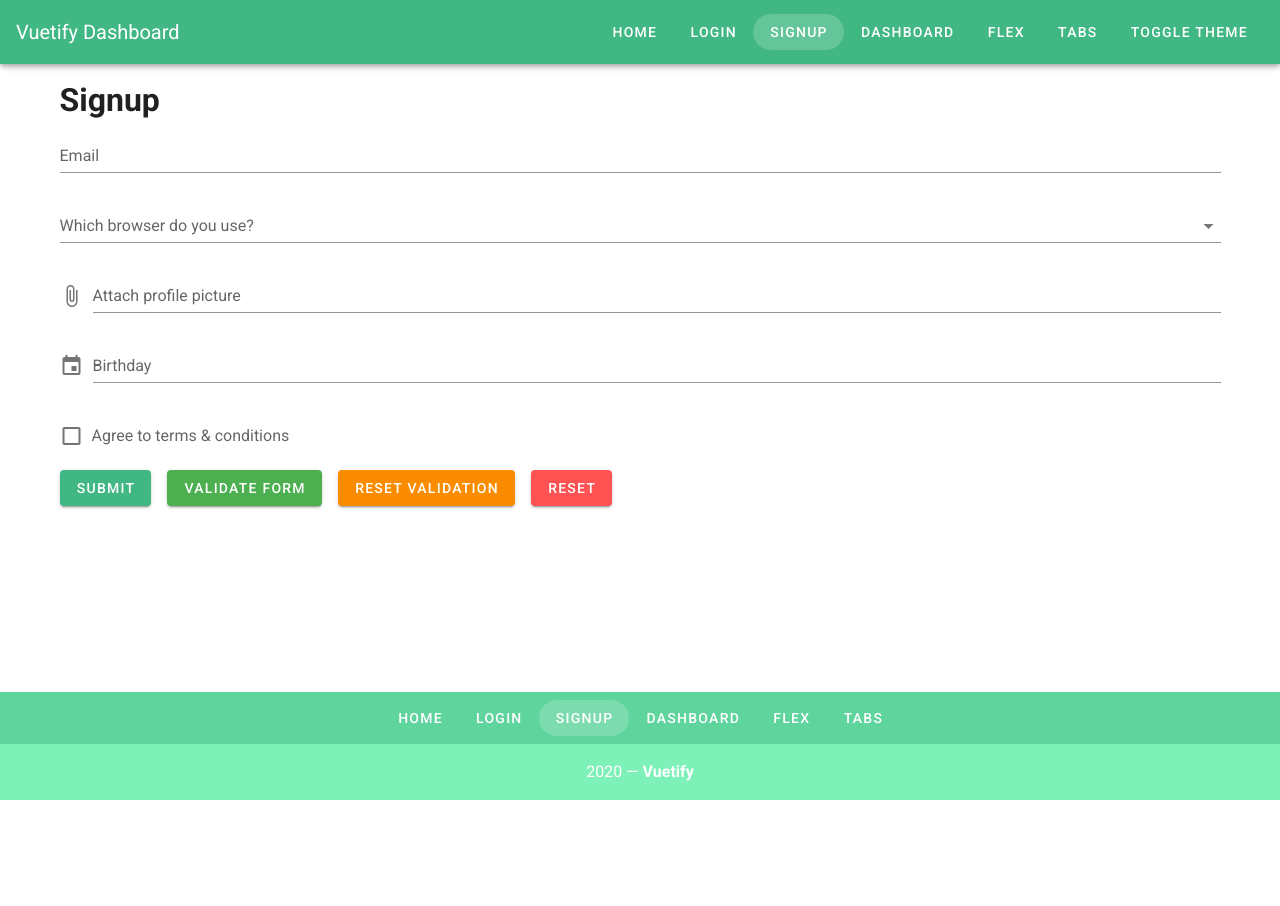
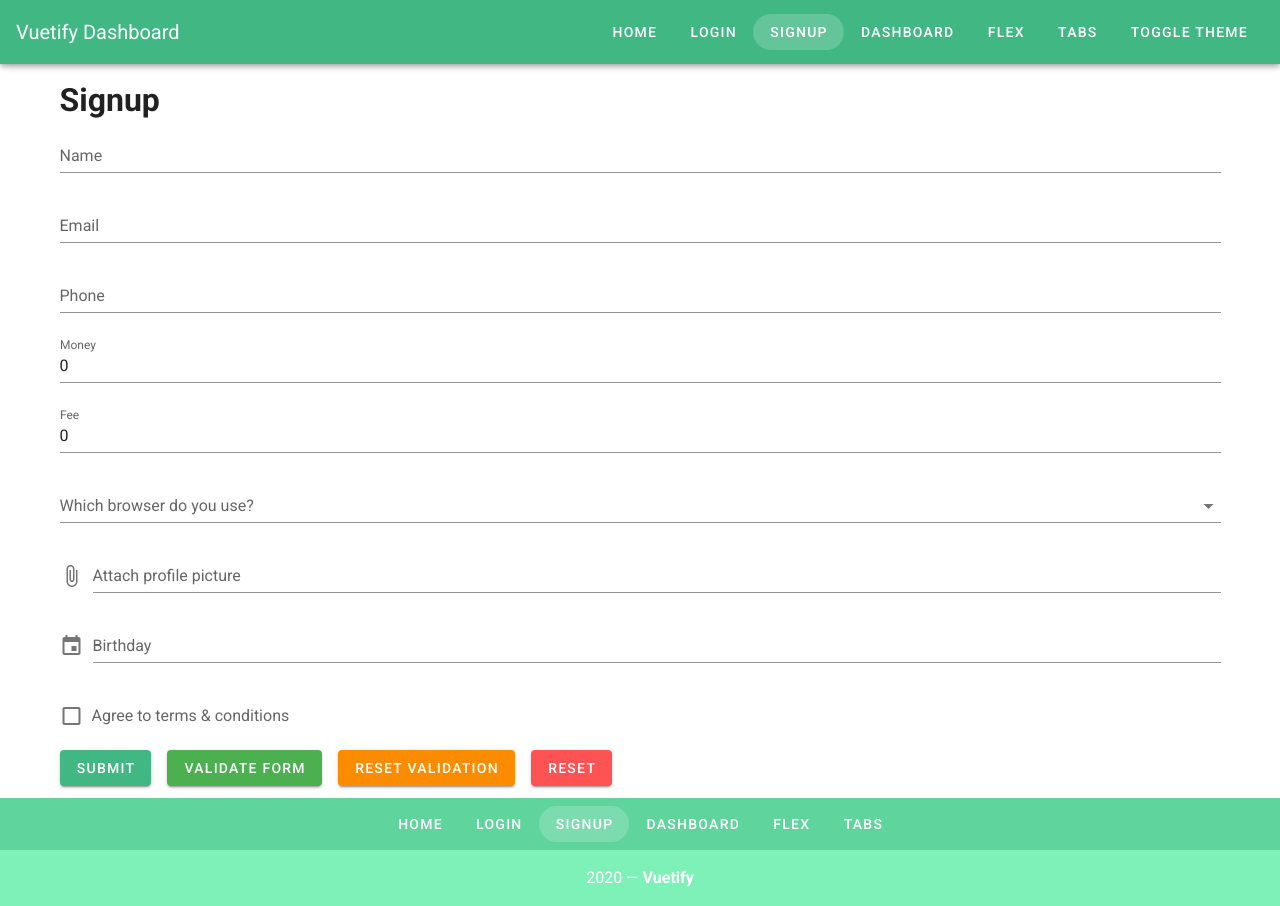
Before and after one commit to hsimao/vuetify, a Vue app: page /signup in a window 1280 px wide. Before the commit the page ends 800 px from the top, so only its background shows below. Built offline with nearby package versions, Linux system fonts and the light colour scheme.

Commit message:
封裝 表單驗證 rules

```diff
--- /dev/null
+++ b/src/rules.js
@@ -0,0 +1,77 @@
+const isNumebr = (value) => typeof value === "number" && !isNaN(value);
+const isString = (value) => typeof value === "string";
+
+export const required = (message = "Field is required.") => {
+  return (value) => !!value || message;
+};
+
+export const email = (message = "Email invalid.") => {
+  // eslint-disable-next-line
+  const emailRule = /^(([^<>()\[\]\.,;:\s@\"]+(\.[^<>()\[\]\.,;:\s@\"]+)*)|(\".+\"))@(([^<>()[\]\.,;:\s@\"]+\.)+[^<>()[\]\.,;:\s@\"]{2,})$/i;
+  return (value) => emailRule.test(value) || message;
+};
+
+// 字串的長度限制
+export const minMaxLength = (min, max, message = "") => {
+  const check = (value) => {
+    if (isString(value)) {
+      return value.length >= min && value.length <= max;
+    }
+
+    return false;
+  };
+  const errorMessage = message || `Not less than ${min} or more than ${max}`;
+  return (value) => check(value) || errorMessage;
+};
+
+const length = (limitValue, message = "", type = "min") => {
+  const check = (value) => {
+    if (isString(value)) {
+      if (type === "min") {
+        return value.length >= limitValue;
+      } else {
+        return value.length <= limitValue;
+      }
+    }
+    return false;
+  };
+  const lessOrMore = type === "min" ? "less" : "more";
+  const errorMessage = message || `Not ${lessOrMore} than ${limitValue}`;
+  return (value) => check(value) || errorMessage;
+};
+
+export const minLength = (min, message) => length(min, message, "min");
+export const maxLength = (max, message) => length(max, message, "max");
+
+// 數字的限制
+export const minMaxLimit = (min, max, message = "") => {
+  const check = (value) => {
+    const formatNumber = parseFloat(value);
+    if (isNumebr(formatNumber)) {
+      return value >= min && value <= max;
+    }
+    return false;
+  };
+  const errorMessage = message || `Not less than ${min} or more than ${max}`;
+  return (value) => check(value) || errorMessage;
+};
+
+const limit = (limitValue, message = "", type = "min") => {
+  const check = (value) => {
+    const formatNumber = parseFloat(value);
+    if (isNumebr(formatNumber)) {
+      if (type === "min") {
+        return formatNumber >= limitValue;
+      } else {
+        return formatNumber <= limitValue;
+      }
+    }
+    return false;
+  };
+  const lessOrMore = type === "min" ? "less" : "more";
+  const errorMessage = message || `Not ${lessOrMore} than ${limitValue}`;
+  return (value) => check(value) || errorMessage;
+};
+
+export const minLimit = (min, message) => limit(min, message, "min");
+export const maxLimit = (max, message) => limit(max, message, "max");
--- a/src/views/Signup.vue
+++ b/src/views/Signup.vue
@@ -4,13 +4,21 @@
       <v-col>
         <h1>Signup</h1>
         <v-form ref="signupForm" v-model="formValidity" lazy-validation @submit.prevent="submit">
-          <v-text-field label="Email" type="email" v-model="email" :rules="emailRules" />
+          <v-text-field label="Name" v-model="name.value" :rules="name.rules" />
+
+          <v-text-field label="Email" type="email" v-model="email.value" :rules="email.rules" />
+
+          <v-text-field label="Phone" v-model="phone.value" :rules="phone.rules" />
+
+          <v-text-field label="Money" type="number" v-model="money.value" :rules="money.rules" />
+
+          <v-text-field label="Fee" type="number" v-model="fee.value" :rules="fee.rules" />
 
           <v-autocomplete
             label="Which browser do you use?"
-            v-model="selectedBrowser"
-            :items="browser"
-            :rules="[value => !!value || 'Browser must be choose.']"
+            v-model="browser.value"
+            :items="browserList"
+            :rules="browser.rules"
           ></v-autocomplete>
 
           <v-file-input accept="image/*" label="Attach profile picture"></v-file-input>
@@ -45,8 +53,8 @@
 
           <v-checkbox
             label="Agree to terms & conditions"
-            v-model="agreeToTerms"
-            :rules="agreeToTermsRules"
+            v-model="agreeToTerms.value"
+            :rules="agreeToTerms.rules"
             required
           ></v-checkbox>
 
@@ -61,28 +69,63 @@
 </template>
 
 <script>
-// eslint-disable-next-line
-const emailRule = /^(([^<>()\[\]\.,;:\s@\"]+(\.[^<>()\[\]\.,;:\s@\"]+)*)|(\".+\"))@(([^<>()[\]\.,;:\s@\"]+\.)+[^<>()[\]\.,;:\s@\"]{2,})$/i;
+import {
+  required,
+  email,
+  minLength,
+  maxLength,
+  minMaxLength,
+  minLimit,
+  maxLimit,
+  minMaxLimit
+} from "@/rules.js";
 
 export default {
   name: "Signup",
   data: () => ({
-    browser: ["Chrome", "Firefox", "Safari", "Edge", "Brave"],
-    selectedBrowser: "",
+    formValidity: false,
+    menu: false,
     birthday: "",
-    menu: false,
-    email: "",
-    emailRules: [
-      value => !!value || "Email is required.",
-      value => emailRule.test(value) || "Email invalid."
-    ],
-    agreeToTerms: false,
-    agreeToTermsRules: [
-      value =>
-        !!value ||
-        "You must agree to the terms and conditions to sign up for an account."
-    ],
-    formValidity: false
+    browserList: ["Chrome", "Firefox", "Safari", "Edge", "Brave"],
+    browser: {
+      value: "",
+      rules: [required("Browser must be choose.")]
+    },
+    name: {
+      value: "",
+      rules: [
+        required("Name is required!"),
+        minLength(4, "不可小於 4 字元"),
+        maxLength(20, "不可大於 20 字元")
+      ]
+    },
+    phone: {
+      value: "",
+      rules: [required("Phone is required!"), minMaxLength(9, 12)]
+    },
+    money: {
+      value: 0,
+      rules: [
+        minLimit(50, "金額不可低於 50 元"),
+        maxLimit(1000, "金額不可大於 1000 元")
+      ]
+    },
+    fee: {
+      value: 0,
+      rules: [minMaxLimit(10, 500, "手續費最少 10 元, 最多 500 元")]
+    },
+    email: {
+      value: "",
+      rules: [required(), email("信箱格式錯誤")]
+    },
+    agreeToTerms: {
+      value: false,
+      rules: [
+        required(
+          "You must agree to the terms and conditions to sign up for an account."
+        )
+      ]
+    }
   }),
   watch: {
     menu(val) {
```
